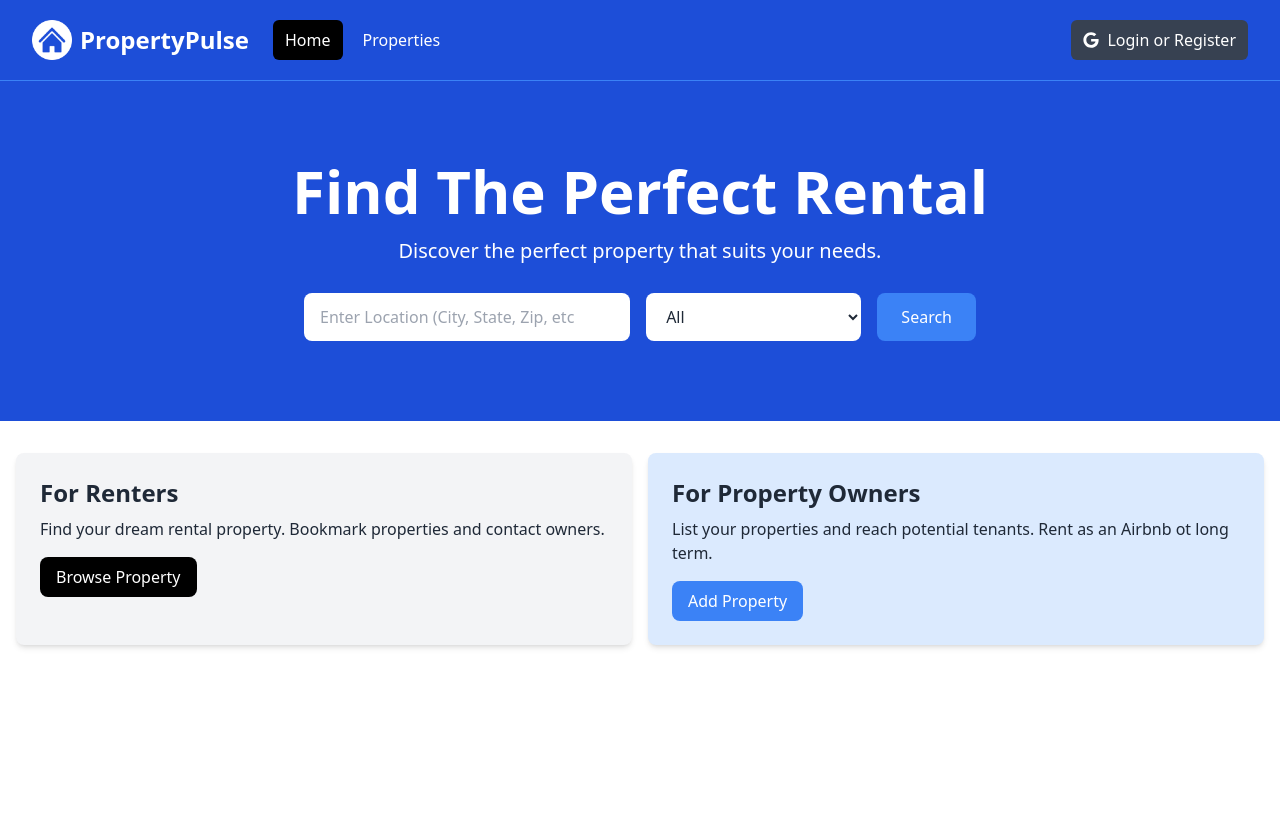
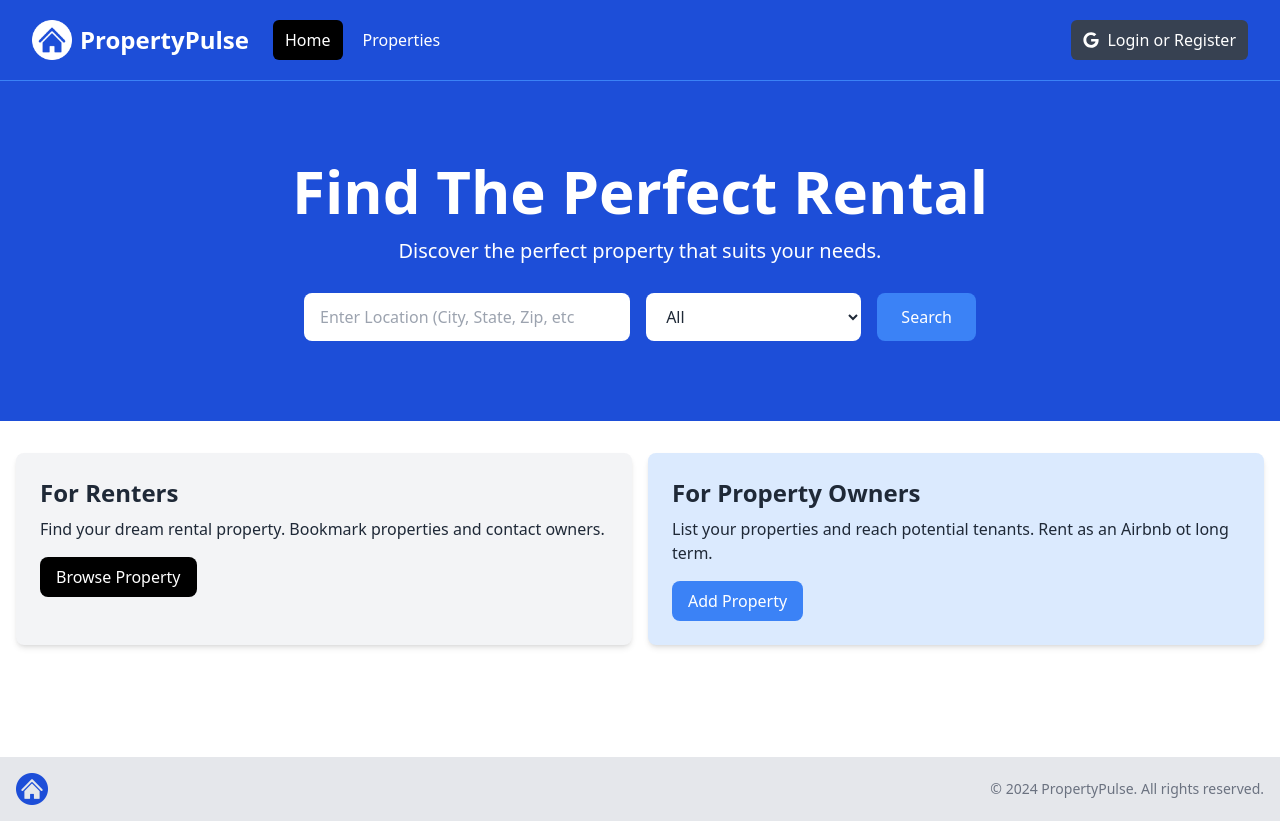
Before and after one commit to ervinMamutov/rent-appartment, a Next.js app: page / in a window 1280 px wide. Before the commit the page ends 800 px from the top, so only its background shows below. Built offline with nearby package versions, Linux system fonts and the light colour scheme.

Commit message:
added Footer component

```diff
--- a/app/layout.jsx
+++ b/app/layout.jsx
@@ -1,4 +1,5 @@
 import Navbar from '@/components/Navbar';
+import Footer from '@/components/Footer';
 import '@/assets/styles/global.css';
 
 export const metadata = {
@@ -13,6 +14,7 @@
       <body>
         <Navbar />
         <main>{children}</main>
+        <Footer />
       </body>
     </html>
   );
--- /dev/null
+++ b/components/Footer.jsx
@@ -0,0 +1,25 @@
+import Image from 'next/image';
+
+import logo from '@/assets/images/logo.png';
+
+const Footer = () => {
+  const currentYear = new Date().getFullYear();
+
+  return (
+    <footer className='bg-gray-200 py-4 mt-24'>
+      <div className='container mx-auto flex flex-col md:flex-row items-center justify-between px-4'>
+        <div className='mb-4 md:mb-0'>
+          <Image src={logo} alt='Logo' className='h-8 w-auto' />
+        </div>
+
+        <div>
+          <p className='text-sm text-gray-500 mt-2 md:mt-0'>
+            &copy; {currentYear} PropertyPulse. All rights reserved.
+          </p>
+        </div>
+      </div>
+    </footer>
+  );
+};
+
+export default Footer;
```
